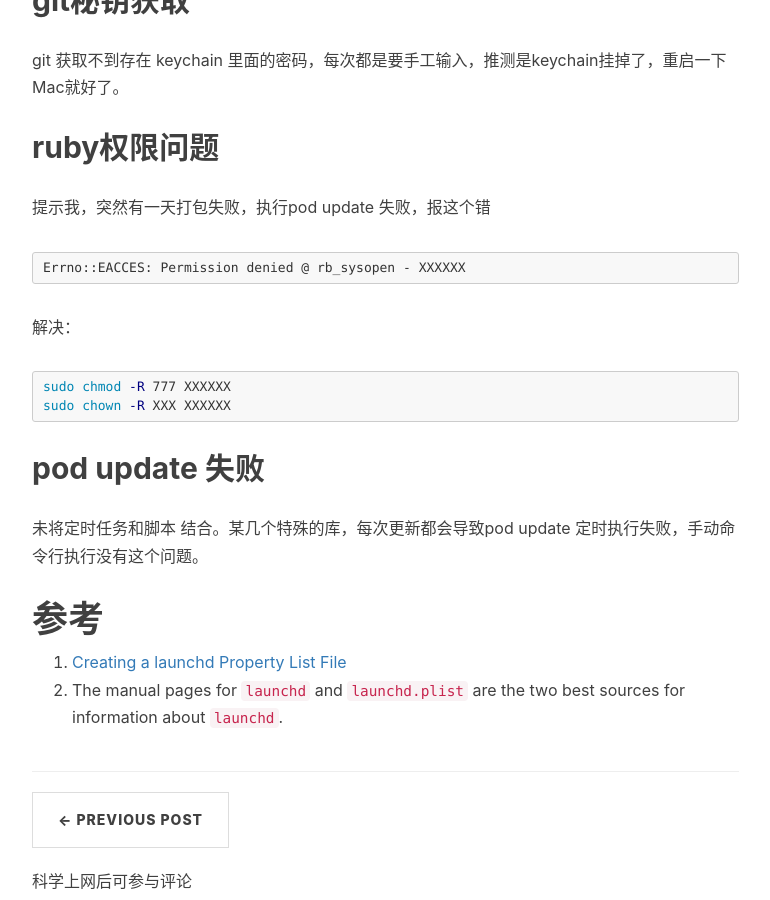
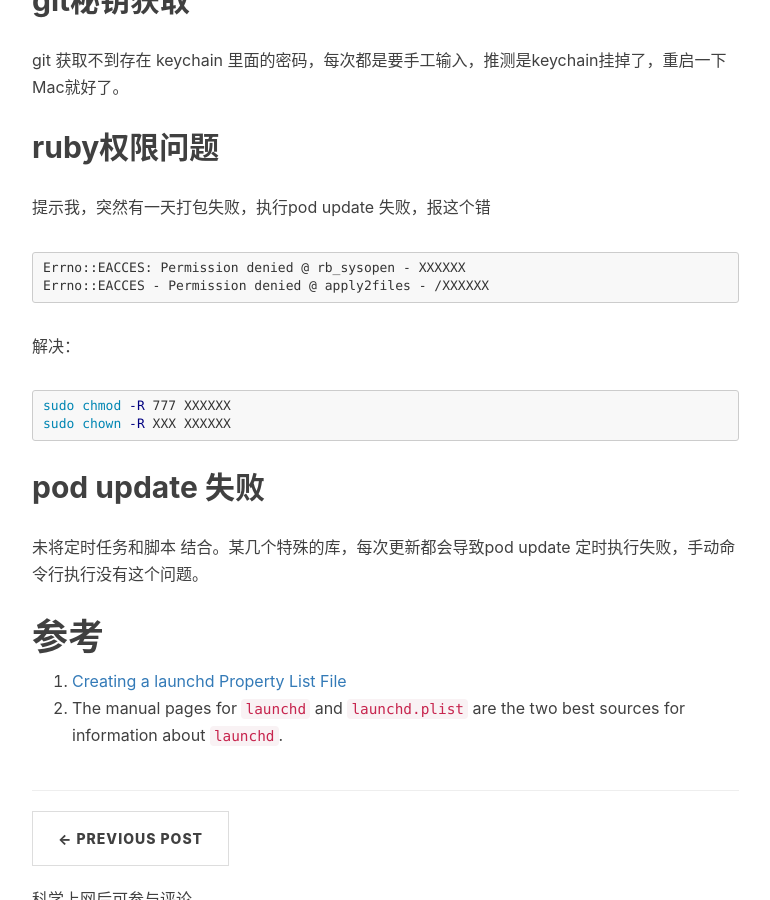
Before and after one commit to toolazytoname/toolazytoname.github.io, a Jekyll site: the page built from _posts/2019-01-07-script-package.markdown, in a window 1280 px wide and 900 px high, scrolled down 4188 px. Shown: the whole window, without its empty margins (233-1003 px from the left). Built offline with Jekyll 4.4.1, drawn with Linux system fonts in a browser that asks for light colours; nearby versions of some CDN libraries; comment, search, counter and statistics services are not loaded.

Commit message:
edit error message

```diff
--- a/_posts/2019-01-07-script-package.markdown
+++ b/_posts/2019-01-07-script-package.markdown
@@ -209,6 +209,7 @@ git 获取不到存在 keychain 里面的密码，每次都是要手工输入，
 
 ~~~shell
 Errno::EACCES: Permission denied @ rb_sysopen - XXXXXX
+Errno::EACCES - Permission denied @ apply2files - /XXXXXX
 ~~~
 
 解决：
```
